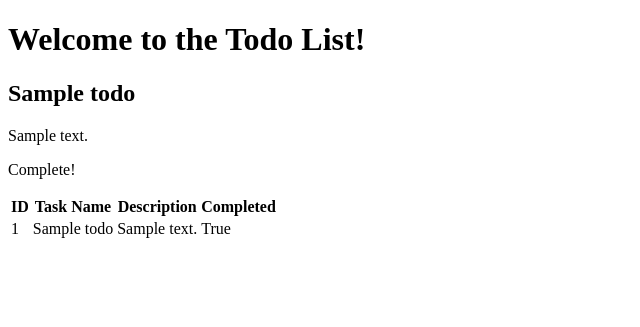
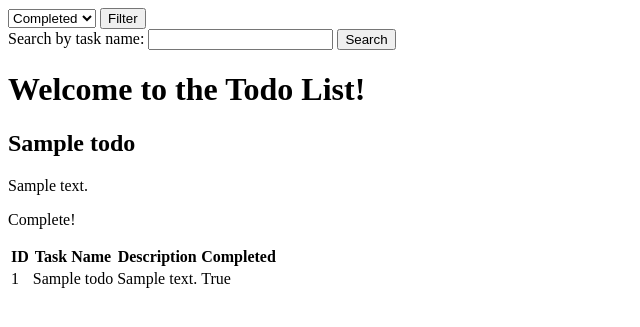
Before and after one commit to brewchetta/nd-django-051826, a Django app: page / in a window 1280 px wide. Shown: the top 327 px of the page, without its empty margins (0-640 px from the left). Run offline with Django 5.2, Linux system fonts and the light colour scheme; tables that the repository leaves empty hold one stand-in row (values such as "Sample post").

Commit message:
davinci style handwriting

```diff
--- a/day-03/todo_project/todo_app/templates/todo_app/homepage.html
+++ b/day-03/todo_project/todo_app/templates/todo_app/homepage.html
@@ -1,5 +1,23 @@
 {% extends 'todo_app/base.html' %}
 {% block content %}
+
+    <!-- search forms -->
+
+    <!-- search completed/uncompleted -->
+    <form>
+        <select name="completed" id="completed">
+            <option value="true">Completed</option>
+            <option value="false">Incomplete</option>
+        </select>
+        <input type="submit" value="Filter">
+    </form>
+
+    <!-- search by task name -->
+    <form>
+        <label for="name">Search by task name:</label>
+        <input type="text" id="name" name="name">
+        <input type="submit" value="Search">
+    </form>
 
     <h1>Welcome to the Todo List!</h1>
 
--- a/day-03/todo_project/todo_app/views.py
+++ b/day-03/todo_project/todo_app/views.py
@@ -3,9 +3,28 @@ from .models import Todo, Author
 from django.shortcuts import get_object_or_404
 
 def homepage(request):
+    # these are the possible query parameters
+    # ?completed=true
+    # ?name=yoga
+    completed = request.GET.get('completed')
+    name = request.GET.get('name')
+
+    # get all todo items
+    all_todos = Todo.objects.all()
+
+    # if we have the complete=true query parameter
+    # filter to only get the todos which have been completed
+    if completed == "true":
+        all_todos = all_todos.filter(completed=True)
+
+    if completed == "false":
+        all_todos = all_todos.filter(completed=False)
+
+    if name:
+        all_todos = all_todos.filter(task_name__icontains=name)
 
     # put all the todos into context so we can see them on the page
-    context = { "all_todos": Todo.objects.all() }
+    context = { "all_todos": all_todos }
     return render(request, 'todo_app/homepage.html', context)
 
 def show_todo(request, pk):
```
Also changed, not shown: day-03/todo_project/todo_app/models.py (+4 -4 lines).
